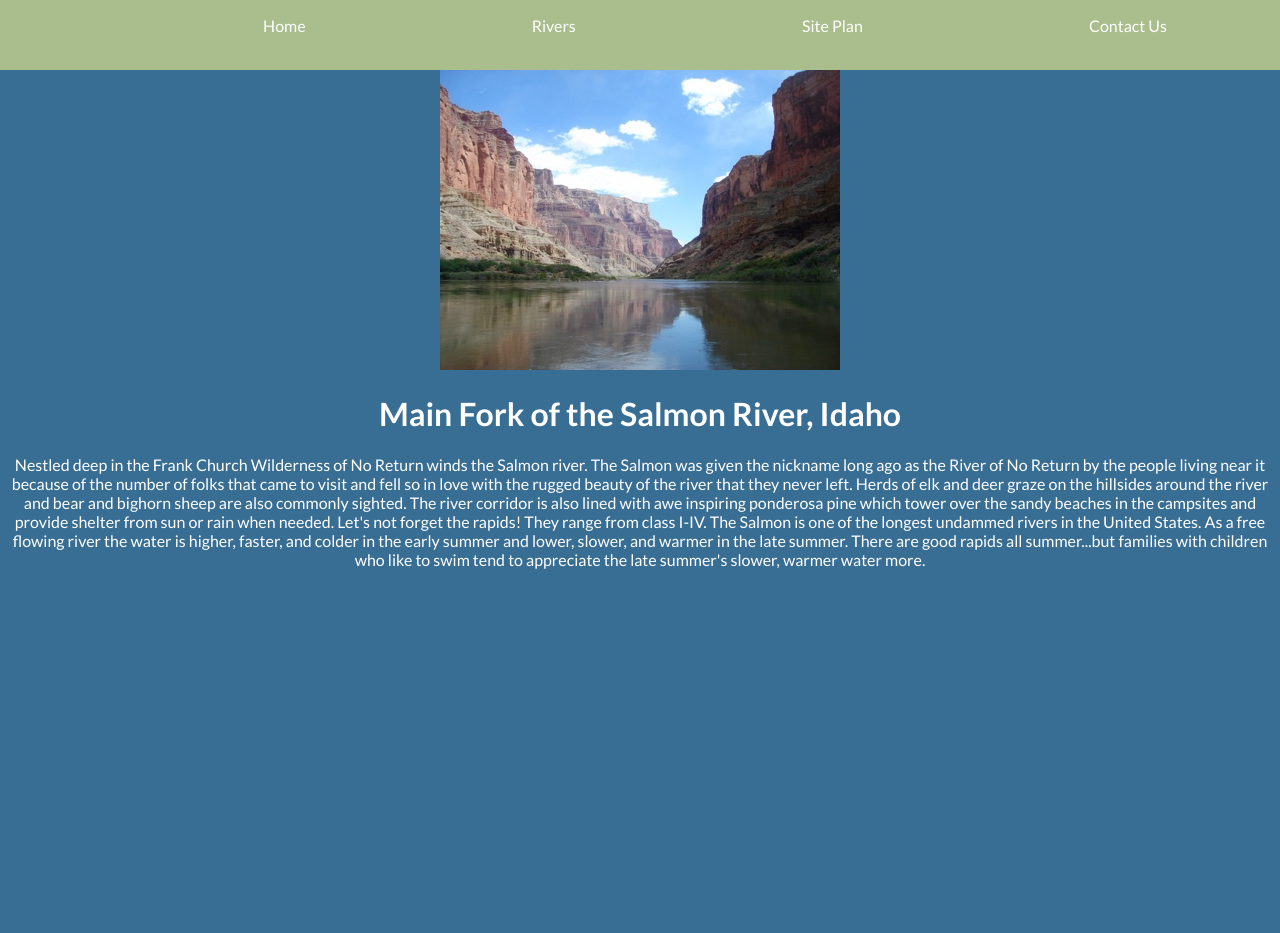
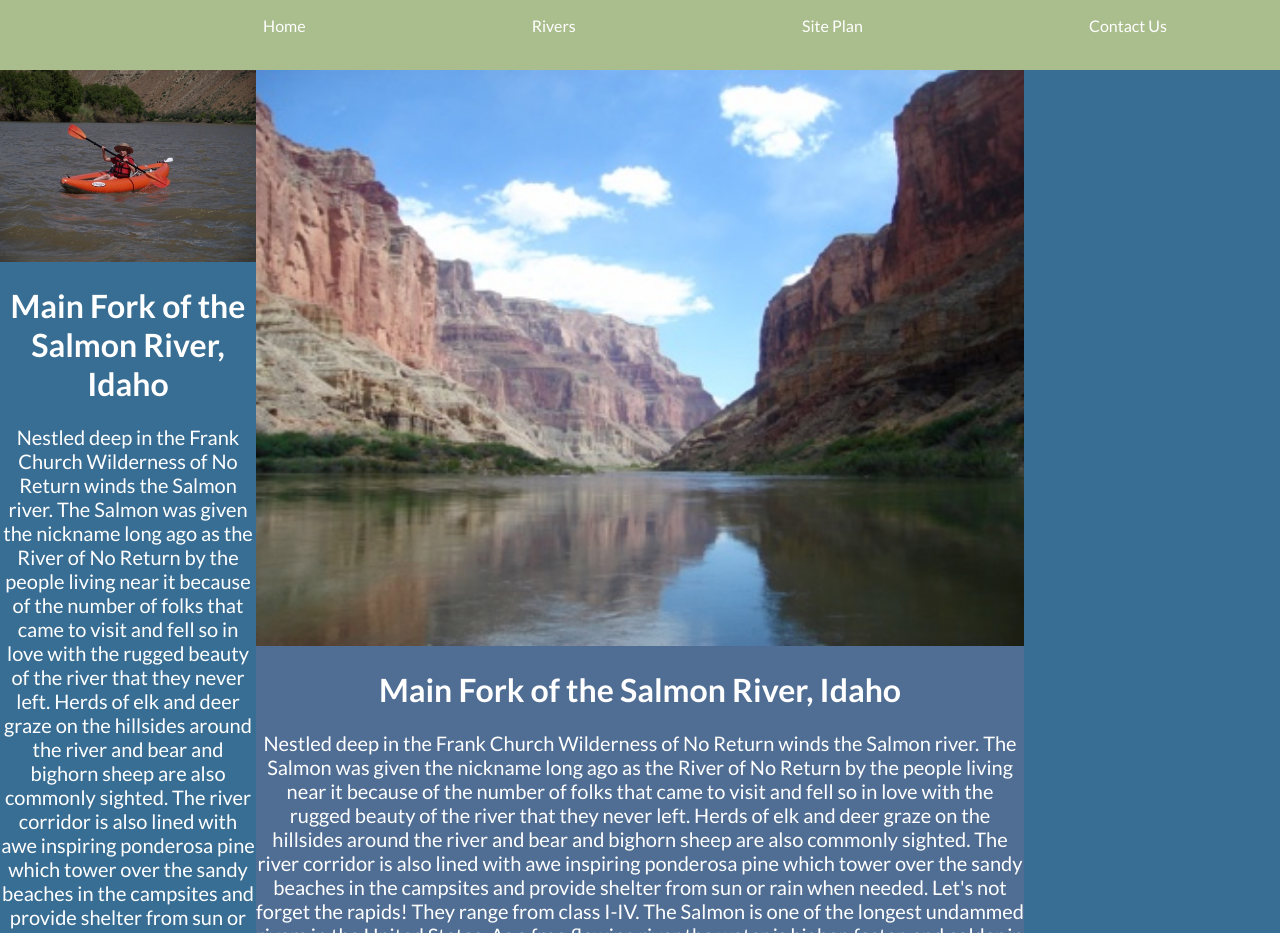
Before and after one commit to HunterEldonBird/wdd130, a plain HTML site: page wwr/RiversPage.html in a window 1280 px wide. Shown: the part 19-952 px from the top of the page. Drawn offline with Linux system fonts and the light colour scheme; a web font is replaced by a local one.

Commit message:
dawk;jhdiuawd

```diff
--- a/wwr/RiversPage.html
+++ b/wwr/RiversPage.html
@@ -36,10 +36,7 @@
 
             <img src="images/River1.jpg" alt="Photo" id="RiverPhoto1">
 
-
-            <h1>
-                Main Fork of the Salmon River, Idaho
-            </h1>
+               <H1 id="RiverPhoto1TextH">Main Fork of the Salmon River, Idaho</H1>
             <p id="RiverPhoto1Text">
                 Nestled deep in the Frank Church Wilderness of No Return winds the Salmon river. The Salmon was given the nickname long ago as the River of No Return by the people living near it because of the number of folks that came to visit and fell so in love with the rugged beauty of the river that they never left.
 
@@ -50,17 +47,26 @@ Let's not forget the rapids! They range from class I-IV. The Salmon is one of th
 
         </div>
 
-        <div class="RiverDiv">
 
+
+
+
+        <div class="RiverPhoto2Div">
+
+            <img src="images/RIver2.jpg" alt="Photo" id="RiverPhoto2">
+
+               <H1 id="RiverPhoto2TextH">Main Fork of the Salmon River, Idaho</H1>
+            <p id="RiverPhoto2Text">
+                Nestled deep in the Frank Church Wilderness of No Return winds the Salmon river. The Salmon was given the nickname long ago as the River of No Return by the people living near it because of the number of folks that came to visit and fell so in love with the rugged beauty of the river that they never left.
+
+Herds of elk and deer graze on the hillsides around the river and bear and bighorn sheep are also commonly sighted. The river corridor is also lined with awe inspiring ponderosa pine which tower over the sandy beaches in the campsites and provide shelter from sun or rain when needed.
+
+Let's not forget the rapids! They range from class I-IV. The Salmon is one of the longest undammed rivers in the United States. As a free flowing river the water is higher, faster, and colder in the early summer and lower, slower, and warmer in the late summer. There are good rapids all summer...but families with children who like to swim tend to appreciate the late summer's slower, warmer water more.
+            </p>
 
 
         </div>
 
-        <div class="RiverDiv">
-
-
-
-        </div>
 
 
     </main>
--- a/wwr/styles/style.css
+++ b/wwr/styles/style.css
@@ -142,19 +142,71 @@ nav a {
 }
 
 
+<!--
+
 #RiverPhoto1Div{
-    grid-column: 1/3;
+    background-color:#506E94;
+    display: absolute;
+    grid-column: 2/5;
     grid-row: 1/2;
 
     width: 100%;
+    align-items: center;
+    z-index: 1;
 }
 
 #RiverPhoto1{
+    display: inline-block;
+    align-items: center;
+    width: 100%;
+    z-index: 2;
+}
+
+#RiverPhoto1TextH{
     display: absolute;
+    position: relative;
+    z-index: 3;
+
+
 }
 
 #RiverPhoto1Text{
+    font-size: 100;
+    font-size: 20px;
+}
 
+
+
+
+
+#RiverPhoto2Div{
+    background-color:#506E94;
+    display: absolute;
+    grid-column: 1/6;
+    grid-row: 5/10;
+
+    width: 100%;
+    align-items: center;
+    z-index: 1;
+}
+
+#RiverPhoto2{
+    display: inline-block;
+    align-items: center;
+    width: 100%;
+    z-index: 2;
+}
+
+#RiverPhoto2TextH{
+    display: absolute;
+    position: relative;
+    z-index: 3;
+
+
+}
+
+#RiverPhoto2Text{
+    font-size: 20px;
 }
 
 .largePhoto{
@@ -176,8 +228,8 @@ main section img {
 .home-grid{
 
     display: grid;
-    grid-template-columns: 1fr;
-    grid-template-rows: 5fr 1fr 1fr;
+    grid-template-columns: 1fr 1fr 1fr 1fr 1fr;
+    grid-template-rows: 1fr 1fr 1fr 1fr 1fr 1fr 1fr 1fr 1fr 1fr 1fr;
 
     text-decoration: none;
 }
```
